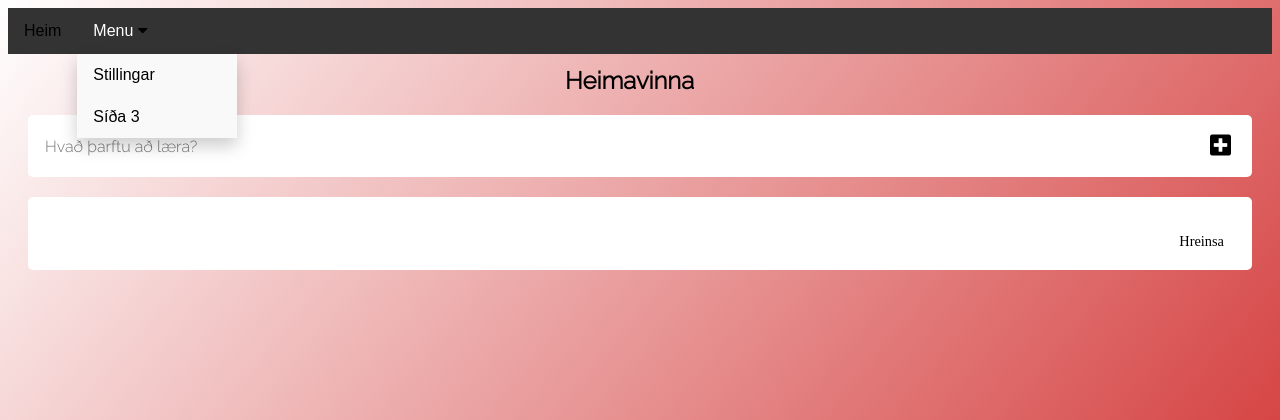
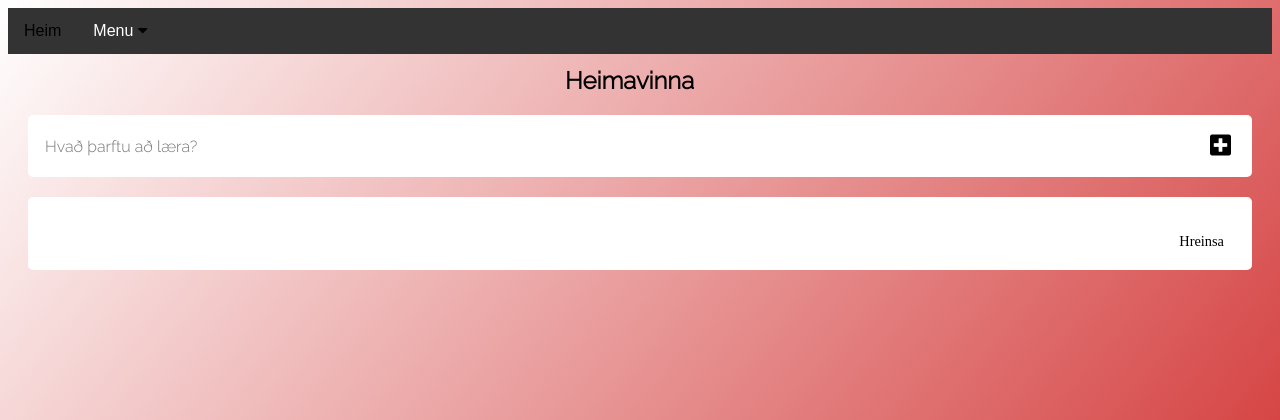
Before and after one commit to Heimavinna/kodi, a Flask app: page / in a window 1280 px wide. Shown: the top 420 px of the page. Run offline with Flask 2, Linux system fonts and the light colour scheme; some libraries are stand-ins or nearby versions.

Commit message:
dropdown_fix

```diff
--- a/static/styles4.css
+++ b/static/styles4.css
@@ -148,12 +148,12 @@ i {
   /* Dropdown content (hidden by default) */
   .dropdown-content {
     float: right;
-    display: block;
+    display: none;
     position: absolute;
     background-color: #f9f9f9;
     min-width: 160px;
     box-shadow: 0px 8px 16px 0px rgba(0,0,0,0.2);
-    z-index: 1;
+    z-index: 0;
   }
 
   /* Links inside the dropdown */
```
